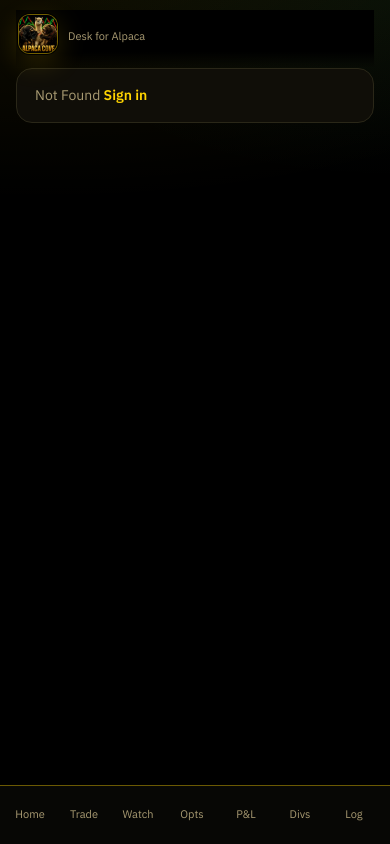
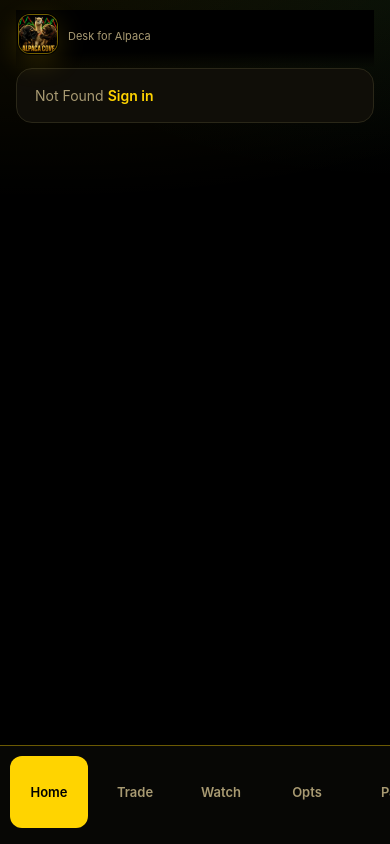
Before and after one commit to EVOLUTIONFREEDOM/cove, a Python web app: template app/templates/app.html in a window 390 px wide. Run offline with Jinja, Linux system fonts and the light colour scheme; the template is opened without the code that fills it, so the values that code supplies are empty.

Commit message:
Make phone tabs larger and swipeable, and switch screens without a full reload.

```diff
--- a/app/main.py
+++ b/app/main.py
@@ -45,9 +45,11 @@ app.include_router(api.router)
 
 
 @app.middleware("http")
-async def disable_stale_shell_cache(request, call_next):
+async def cache_headers(request, call_next):
     response = await call_next(request)
     path = request.url.path
-    if path.startswith("/static/css") or path.startswith("/static/js") or not path.startswith("/static"):
+    if path.startswith("/static/"):
+        response.headers["Cache-Control"] = "public, max-age=86400"
+    elif not path.startswith("/api/"):
         response.headers["Cache-Control"] = "no-store, max-age=0"
     return response
--- a/app/static/css/app.css
+++ b/app/static/css/app.css
@@ -568,16 +568,19 @@ html.is-phone .side {
   align-items: stretch;
   width: 100%;
   max-width: 100%;
-  overflow-x: auto;
+  overflow-x: scroll;
   overflow-y: hidden;
   -webkit-overflow-scrolling: touch;
+  touch-action: pan-x;
+  scrollbar-width: none;
   border-right: 0;
   border-top: 1px solid rgba(255, 212, 0, 0.4);
-  padding: 6px 4px max(8px, env(safe-area-inset-bottom, 0px));
+  padding: 10px 10px max(16px, env(safe-area-inset-bottom, 0px));
   z-index: 50;
   background: #070705;
-  gap: 2px;
+  gap: 8px;
 }
+html.is-phone .side::-webkit-scrollbar { display: none; }
 html.is-phone .side .mark,
 html.is-phone .side-foot,
 html.is-phone .brand { display: none; }
@@ -593,15 +596,16 @@ html.is-phone .phone-bar {
 }
 html.is-phone .phone-bar .brand-mark { width: 40px; height: 40px; border-radius: 12px; }
 html.is-phone .side a {
-  flex: 1 0 auto;
+  flex: 0 0 auto;
   display: flex;
   align-items: center;
   justify-content: center;
   white-space: nowrap;
-  font-size: 11px;
-  padding: 12px 8px;
-  min-width: 52px;
-  min-height: 44px;
+  font-size: 13px;
+  font-weight: 600;
+  padding: 14px 12px;
+  min-width: 78px;
+  min-height: 72px;
 }
 html.is-phone .nav-full { display: none; }
 html.is-phone .nav-short { display: inline; }
@@ -653,16 +657,19 @@ html.is-phone .main {
     align-items: stretch;
     width: 100%;
     max-width: 100%;
-    overflow-x: auto;
+    overflow-x: scroll;
     overflow-y: hidden;
     -webkit-overflow-scrolling: touch;
+    touch-action: pan-x;
+    scrollbar-width: none;
     border-right: 0;
     border-top: 1px solid rgba(255, 212, 0, 0.4);
-    padding: 6px 4px max(8px, env(safe-area-inset-bottom, 0px));
+    padding: 10px 10px max(16px, env(safe-area-inset-bottom, 0px));
     z-index: 50;
     background: #070705;
-    gap: 2px;
+    gap: 8px;
   }
+  .side::-webkit-scrollbar { display: none; }
   .side .mark, .side-foot, .brand { display: none; }
   .phone-bar {
     display: flex;
@@ -676,15 +683,16 @@ html.is-phone .main {
   }
   .phone-bar .brand-mark { width: 40px; height: 40px; border-radius: 12px; }
   .side a {
-    flex: 1 0 auto;
+    flex: 0 0 auto;
     display: flex;
     align-items: center;
     justify-content: center;
     white-space: nowrap;
-    font-size: 11px;
-    padding: 12px 8px;
-    min-width: 52px;
-    min-height: 44px;
+    font-size: 13px;
+    font-weight: 600;
+    padding: 14px 12px;
+    min-width: 78px;
+    min-height: 72px;
   }
   .nav-full { display: none; }
   .nav-short { display: inline; }
--- a/app/static/js/app.js
+++ b/app/static/js/app.js
@@ -12,8 +12,18 @@ const UP = "#22c55e";
 const DOWN = "#ff3b30";
 
 async function api(path, opts = {}) {
+  const method = (opts.method || "GET").toUpperCase();
+  const key = method + " " + path;
+  if (method === "GET") {
+    const hit = apiCache.get(key);
+    if (hit && Date.now() - hit.at < 10000) return hit.data;
+  } else {
+    apiCache.clear();
+    meCache = { at: 0, data: null };
+  }
   const res = await fetch(path, {
     headers: { "Content-Type": "application/json", ...(opts.headers || {}) },
+    credentials: "same-origin",
     ...opts,
   });
   const data = await res.json().catch(() => ({ ok: false, error: res.statusText }));
@@ -21,7 +31,163 @@ async function api(path, opts = {}) {
     const detail = data.detail;
     data.error = typeof detail === "string" ? detail : (Array.isArray(detail) ? detail.map((d) => d.msg || d).join(" ") : res.statusText);
   }
+  if (method === "GET" && res.ok && data.ok !== false) apiCache.set(key, { at: Date.now(), data });
   return data;
+}
+
+const apiCache = new Map();
+let meCache = { at: 0, data: null };
+let bootGen = 0;
+const TAB_ORDER = ["home", "trade", "watchlist", "options", "calendar", "dividends", "activity", "alerts", "more"];
+const PAGE_PATHS = {
+  home: "/home",
+  trade: "/trade",
+  watchlist: "/watchlist",
+  options: "/options",
+  calendar: "/calendar",
+  dividends: "/dividends",
+  activity: "/activity",
+  alerts: "/alerts",
+  more: "/more",
+  account: "/account",
+  upgrade: "/upgrade",
+  share: "/share",
+  feedback: "/feedback",
+  readme: "/readme",
+};
+const EXTRA_PAGES = ["account", "upgrade", "share", "feedback"];
+
+function pathToPage(pathname) {
+  const p = (pathname || "/").replace(/\/$/, "") || "/home";
+  for (const [name, path] of Object.entries(PAGE_PATHS)) {
+    if (path === p) return name;
+  }
+  return "";
+}
+
+function destroyCharts() {
+  (window._coveCharts || []).forEach((c) => {
+    try { c.destroy(); } catch {}
+  });
+  window._coveCharts = [];
+}
+
+function setActiveNav(page) {
+  document.body.dataset.page = page;
+  $$(".side a[data-nav]").forEach((a) => {
+    const key = a.dataset.nav;
+    const on = key === page || (key === "more" && EXTRA_PAGES.includes(page));
+    a.classList.toggle("active", on);
+  });
+  const active = document.querySelector(".side a.active");
+  try {
+    active?.scrollIntoView({ inline: "center", block: "nearest", behavior: "smooth" });
+  } catch {}
+}
+
+async function getMe() {
+  if (meCache.data && Date.now() - meCache.at < 20000) return meCache.data;
+  const me = await api("/api/me");
+  if (me.ok) meCache = { at: Date.now(), data: me };
+  return me;
+}
+
+async function showPage(page, opts = {}) {
+  if (!page) return;
+  const url = opts.url || PAGE_PATHS[page] || ("/" + page);
+  if (!opts.skipHistory) {
+    if (opts.replace) history.replaceState({ page }, "", url);
+    else history.pushState({ page }, "", url);
+  }
+  destroyCharts();
+  document.querySelector(".main")?.scrollTo(0, 0);
+  const view = document.getElementById("view");
+  if (view) view.innerHTML = `<p class="muted">Loading…</p>`;
+  setActiveNav(page);
+  const gen = ++bootGen;
+  const me = await getMe();
+  if (gen !== bootGen) return;
+  if (!me.ok) {
+    if (view) view.innerHTML = `<div class="notice">${me.error || "Sign in required."} <a href="/login">Sign in</a></div>`;
+    return;
+  }
+  window.COVE = me;
+  startAlertWatch();
+  const render = {
+    home, trade, watchlist, options, calendar, dividends, activity,
+    alerts, account, upgrade, share, feedback, readme, more,
+  };
+  const fn = render[page];
+  if (fn) return fn(me);
+}
+
+function coveGo(href) {
+  const u = new URL(href, location.href);
+  if (u.origin !== location.origin) {
+    location.href = u.href;
+    return;
+  }
+  const page = pathToPage(u.pathname);
+  if (!page) {
+    location.href = u.pathname + u.search;
+    return;
+  }
+  showPage(page, { url: u.pathname + u.search });
+}
+
+function bindAppShell() {
+  if (window._coveShell) return;
+  window._coveShell = true;
+  document.addEventListener("click", (e) => {
+    const a = e.target.closest("a[href]");
+    if (!a || a.target === "_blank" || e.metaKey || e.ctrlKey || e.shiftKey) return;
+    const raw = a.getAttribute("href");
+    if (!raw || raw.startsWith("mailto:") || raw.startsWith("tel:")) return;
+    const u = new URL(raw, location.href);
+    if (u.origin !== location.origin) return;
+    const full = ["/login", "/logout", "/signup", "/forgot", "/reset", "/privacy", "/terms", "/delete-account"];
+    if (full.includes(u.pathname) || u.pathname.startsWith("/connect") || u.pathname.startsWith("/auth")) return;
+    if (!pathToPage(u.pathname)) return;
+    e.preventDefault();
+    showPage(pathToPage(u.pathname), { url: u.pathname + u.search });
+  });
+  window.addEventListener("popstate", () => {
+    const page = pathToPage(location.pathname) || document.body.dataset.page || "home";
+    showPage(page, { url: location.pathname + location.search, skipHistory: true });
+  });
+  const main = document.querySelector(".main");
+  if (!main) return;
+  let x0 = 0, y0 = 0, t0 = 0, tracking = false;
+  main.addEventListener("touchstart", (e) => {
+    if (e.touches.length !== 1) return;
+    const el = e.target;
+    if (el.closest("input, textarea, select, button, a, .chart-wrap, .chart-box, .side")) {
+      tracking = false;
+      return;
+    }
+    x0 = e.touches[0].clientX;
+    y0 = e.touches[0].clientY;
+    t0 = Date.now();
+    tracking = true;
+  }, { passive: true });
+  main.addEventListener("touchend", (e) => {
+    if (!tracking) return;
+    tracking = false;
+    const t = e.changedTouches[0];
+    const dx = t.clientX - x0;
+    const dy = t.clientY - y0;
+    if (Math.abs(dx) < 72 || Math.abs(dx) < Math.abs(dy) * 1.35) return;
+    if (Date.now() - t0 > 900) return;
+    const page = document.body.dataset.page;
+    if (EXTRA_PAGES.includes(page)) {
+      if (dx > 0) showPage("more");
+      return;
+    }
+    const idx = TAB_ORDER.indexOf(page);
+    if (idx < 0) return;
+    const next = dx < 0 ? TAB_ORDER[idx + 1] : TAB_ORDER[idx - 1];
+    if (next) showPage(next);
+  }, { passive: true });
 }
 
 function toast(msg, isErr) {
@@ -139,6 +305,8 @@ function PriceChart(host, ohlcEl) {
     this.chart.applyOptions({ width: host.clientWidth, height: host.clientHeight });
   });
   this._ro.observe(host);
+  window._coveCharts = window._coveCharts || [];
+  window._coveCharts.push(this);
 }
 
 PriceChart.prototype.destroy = function () {
@@ -261,36 +429,14 @@ function needLink(connection, mount) {
 }
 
 async function boot() {
-  const page = document.body.dataset.page;
+  bindAppShell();
+  const page = pathToPage(location.pathname) || document.body.dataset.page || "home";
   const needsCharts = ["home", "trade", "watchlist", "options", "calendar"].includes(page);
   if (needsCharts && !window.LightweightCharts) {
     document.getElementById("view").innerHTML = `<div class="notice">Charts did not load. Close the app and open it again.</div>`;
     return;
   }
-  const me = await api("/api/me");
-  if (!me.ok) {
-    const root = document.getElementById("view");
-    if (root) {
-      root.innerHTML = `<div class="notice">${me.error || "Sign in required."} <a href="/login">Sign in</a></div>`;
-    }
-    return;
-  }
-  window.COVE = me;
-  startAlertWatch();
-  if (page === "home") return home(me);
-  if (page === "trade") return trade(me);
-  if (page === "watchlist") return watchlist(me);
-  if (page === "options") return options(me);
-  if (page === "calendar") return calendar(me);
-  if (page === "dividends") return dividends(me);
-  if (page === "activity") return activity(me);
-  if (page === "alerts") return alerts(me);
-  if (page === "account") return account(me);
-  if (page === "upgrade") return upgrade(me);
-  if (page === "share") return share(me);
-  if (page === "feedback") return feedback();
-  if (page === "readme") return readme(me);
-  if (page === "more") return more(me);
+  return showPage(page, { url: location.pathname + location.search, skipHistory: true });
 }
 
 function startAlertWatch() {
--- a/app/templates/app.html
+++ b/app/templates/app.html
@@ -7,7 +7,9 @@
   <link rel="icon" href="/static/img/alpaca-cove-icon.png" />
   <link rel="apple-touch-icon" href="/static/img/alpaca-cove-icon.png" />
   <link rel="preconnect" href="https://fonts.googleapis.com" />
-  <link href="https://fonts.googleapis.com/css2?family=IBM+Plex+Sans:wght@400;500;600&family=IBM+Plex+Serif:wght@500&display=swap" rel="stylesheet" />
+  <link rel="preconnect" href="https://fonts.gstatic.com" crossorigin />
+  <link href="https://fonts.googleapis.com/css2?family=IBM+Plex+Sans:wght@400;500;600&family=IBM+Plex+Serif:wght@500&display=swap" rel="stylesheet" media="print" onload="this.media='all'" />
+  <noscript><link href="https://fonts.googleapis.com/css2?family=IBM+Plex+Sans:wght@400;500;600&family=IBM+Plex+Serif:wght@500&display=swap" rel="stylesheet" /></noscript>
   <script>
     (function () {
       var ua = navigator.userAgent || "";
@@ -16,20 +18,34 @@
       }
     })();
   </script>
-  <link rel="stylesheet" href="/static/css/app.css?v={{ app_version }}-nav4" />
+  <link rel="stylesheet" href="/static/css/app.css?v={{ app_version }}-nav5" />
   <style>
+    html.is-phone { font-family: -apple-system, BlinkMacSystemFont, "Segoe UI", sans-serif; }
     html.is-phone, html.is-phone body[data-page] { height:100%; padding:0 !important; overflow:hidden; }
     html.is-phone body[data-page] { position:fixed; inset:0; width:100%; }
     html.is-phone .app { display:flex !important; flex-direction:column !important; height:100% !important; min-height:0 !important; overflow:hidden !important; }
     html.is-phone .main { order:1; flex:1 1 0% !important; min-height:0 !important; overflow-y:auto !important; -webkit-overflow-scrolling:touch; }
-    html.is-phone .side { order:2; position:relative !important; left:auto !important; right:auto !important; bottom:auto !important; display:flex !important; flex-direction:row !important; flex:0 0 auto !important; width:100% !important; overflow-x:auto !important; overflow-y:hidden !important; border-right:0 !important; border-top:1px solid rgba(255,212,0,.4) !important; background:#070705 !important; padding:6px 4px max(8px, env(safe-area-inset-bottom, 0px)) !important; }
+    html.is-phone .side {
+      order:2; position:relative !important; left:auto !important; right:auto !important; bottom:auto !important;
+      display:flex !important; flex-direction:row !important; flex-wrap:nowrap !important; flex:0 0 auto !important;
+      width:100% !important; overflow-x:scroll !important; overflow-y:hidden !important;
+      -webkit-overflow-scrolling:touch; touch-action:pan-x;
+      border-right:0 !important; border-top:1px solid rgba(255,212,0,.4) !important; background:#070705 !important;
+      padding:10px 10px max(16px, env(safe-area-inset-bottom, 0px)) !important; gap:8px !important;
+      scrollbar-width:none;
+    }
+    html.is-phone .side::-webkit-scrollbar { display:none; }
     html.is-phone .side .brand, html.is-phone .side .side-foot, html.is-phone .side .mark { display:none !important; }
     html.is-phone .phone-bar { display:flex !important; }
     html.is-phone .nav-full { display:none !important; }
     html.is-phone .nav-short { display:inline !important; }
     html.is-phone .nav-desk { display:none !important; }
     html.is-phone .side a.nav-more { display:flex !important; }
-    html.is-phone .side a { flex:1 0 auto; min-width:52px; min-height:44px; display:flex; align-items:center; justify-content:center; }
+    html.is-phone .side a {
+      flex:0 0 auto !important; min-width:78px !important; min-height:72px !important;
+      padding:14px 12px !important; font-size:13px !important; font-weight:600;
+      display:flex; align-items:center; justify-content:center; white-space:nowrap;
+    }
   </style>
 </head>
 <body data-page="{{ page }}">
@@ -61,7 +77,7 @@
         (terms_url,"Read me","Help","readme","nav-desk","_blank","noopener"),
       ] %}
       {% for href, label, short, key, extra_class, target, rel in links %}
-        <a href="{{ href }}" class="{{ extra_class }} {{ 'active' if page == key or (key == 'more' and page in extra_keys) else '' }}"{% if target %} target="{{ target }}" rel="{{ rel }}"{% endif %}>
+        <a href="{{ href }}" data-nav="{{ key }}" class="{{ extra_class }} {{ 'active' if page == key or (key == 'more' and page in extra_keys) else '' }}"{% if target %} target="{{ target }}" rel="{{ rel }}"{% endif %}>
           <span class="nav-full">{{ label }}</span>
           <span class="nav-short">{{ short }}</span>
           {% if key == "alerts" and unread %}<span class="badge">{{ unread }}</span>{% endif %}
@@ -98,6 +114,6 @@
     </main>
   </div>
   <script src="/static/js/lightweight-charts.js"></script>
-  <script src="/static/js/app.js?v={{ app_version }}-nav4"></script>
+  <script src="/static/js/app.js?v={{ app_version }}-nav5"></script>
 </body>
 </html>
```
